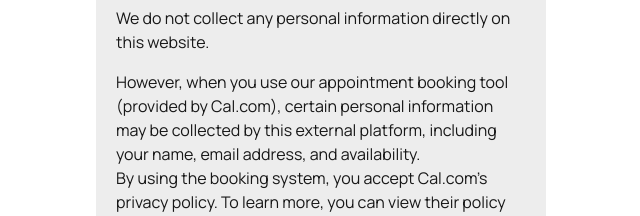
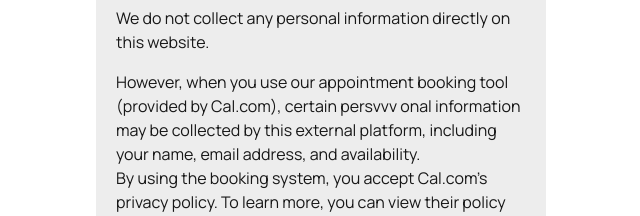
Before and after one commit to trois-cent/trois-cent, a Next.js app: page /en/privacy in a window 1280 px wide. Shown: the part 186-402 px from the top of the page, without its empty margins (319-959 px from the left). Built offline with nearby package versions, Linux system fonts and the light colour scheme.

Commit message:
Changed created by create-next-app website seo description

```diff
--- a/messages/en.json
+++ b/messages/en.json
@@ -71,7 +71,7 @@
     "privacy": {
         "title": "Privacy Policy",
         "p1": "We do not collect any personal information directly on this website.",
-        "p2": "However, when you use our appointment booking tool (provided by Cal.com), certain personal information may be collected by this external platform, including your name, email address, and availability.",
+        "p2": "However, when you use our appointment booking tool (provided by Cal.com), certain persvvv  onal information may be collected by this external platform, including your name, email address, and availability.",
         "p3": "By using the booking system, you accept Cal.com's privacy policy. To learn more, you can view their policy here:",
         "p4": "For any questions regarding your personal information, you may contact our data protection officer:",
         "updated": "Last updated: July 2025"
--- a/src/app/[locale]/layout.tsx
+++ b/src/app/[locale]/layout.tsx
@@ -19,7 +19,8 @@ const geistMono = Geist_Mono({
 
 export const metadata: Metadata = {
     title: 'Trois Cent | Branding, sites web et applications',
-    description: 'Generated by create next app',
+    description:
+        'Agence de design et développement web basée au Québec. Nous créons des identités visuelles, des sites web et des applications sur mesure pour les entreprises ambitieuses. Ici, on marche à 300%.',
 }
 
 export default async function LocaleLayout({
```
